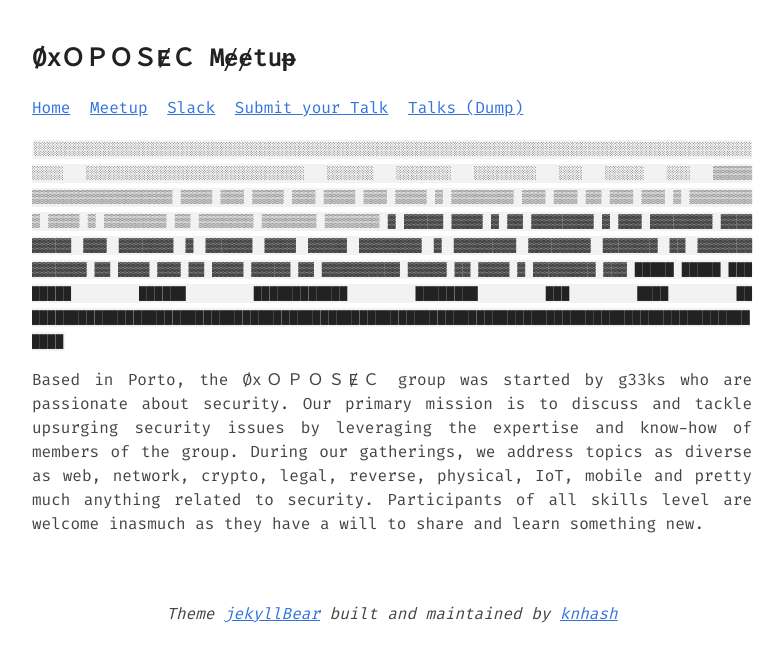
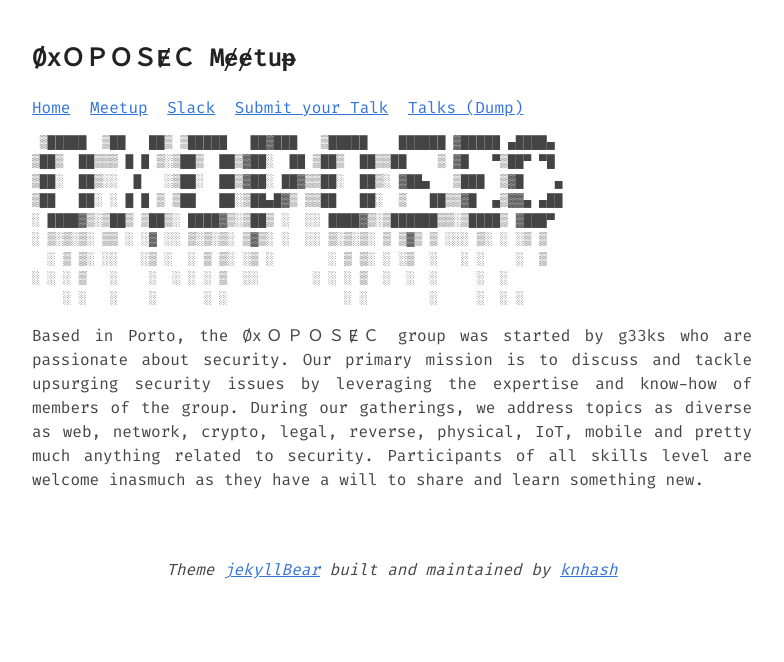
Before and after one commit to 0xOPOSEC/0xOPOSEC.github.io, a Jekyll site: the page built from index.md, in a window 1280 px wide. Shown: the top 662 px of the page, without its empty margins (248-1032 px from the left). Built offline with Jekyll 4.4.1, drawn with Linux system fonts in a browser that asks for light colours.

Commit message:
ASCII Art Update

```diff
--- a/index.md
+++ b/index.md
@@ -2,16 +2,17 @@
 layout: default
 title: Home
 ---
-``
-░░░░░░░░░░░░░░░░░░░░░░░░░░░░░░░░░░░░░░░░░░░░░░░░░░░░░░░░░░░░░░░░░░░░░░░░░░░░░░░░░░░░░░░░░░░░░░░░
-░░░░░░░░░░░░░░░░░░░░░░░░░░░░     ░░░░░░        ░░░░░░░     ░░░░░░░░      ░░░         ░░░░░   ░░░
-▒▒▒▒▒   ▒▒▒▒▒▒▒▒▒▒▒▒▒▒▒▒▒▒   ▒▒▒▒   ▒▒▒   ▒▒▒▒   ▒▒▒   ▒▒▒▒   ▒▒▒   ▒▒▒▒   ▒   ▒▒▒▒▒▒▒▒   ▒▒▒
-▒▒▒   ▒▒   ▒▒▒   ▒▒▒   ▒   ▒▒▒▒▒▒▒▒   ▒   ▒▒▒▒   ▒   ▒▒▒▒▒▒▒▒   ▒▒   ▒▒▒▒▒▒▒   ▒▒▒▒▒▒▒   ▒▒▒▒▒▒▒
-▓   ▓▓▓▓▓   ▓▓▓▓  ▓   ▓▓   ▓▓▓▓▓▓▓▓   ▓        ▓▓▓   ▓▓▓▓▓▓▓▓   ▓▓▓▓   ▓▓▓▓▓       ▓▓▓   ▓▓▓▓▓▓▓
-▓   ▓▓▓▓▓▓   ▓▓▓▓  ▓▓▓▓▓   ▓▓▓▓▓▓▓▓   ▓   ▓▓▓▓▓▓▓▓   ▓▓▓▓▓▓▓▓   ▓▓▓▓▓▓▓   ▓▓   ▓▓▓▓▓▓▓   ▓▓▓▓▓▓▓
-▓▓   ▓▓▓▓   ▓▓▓  ▓▓   ▓▓▓▓   ▓▓▓▓▓   ▓▓   ▓▓▓▓▓▓▓▓▓▓   ▓▓▓▓▓   ▓▓   ▓▓▓▓   ▓   ▓▓▓▓▓▓▓▓   ▓▓▓
-█████    █████   ███   █████     ██████   ████████████     ████████      ███         ████     ██
-████████████████████████████████████████████████████████████████████████████████████████████████
-``
+
+<pre style="background-color=#ffffff;">
+ ▒█████  ▒██   ██▒ ▒█████   ██▓███   ▒█████    ██████ ▓█████ ▄████▄
+▒██▒  ██▒▒▒ █ █ ▒░▒██▒  ██▒▓██░  ██ ▒██▒  ██▒▒██    ▒ ▓█   ▀▒██▀ ▀█
+▒██░  ██▒░░  █   ░▒██░  ██▒▓██░ ██▓▒▒██░  ██▒░ ▓██▄   ▒███  ▒▓█    ▄
+▒██   ██░ ░ █ █ ▒ ▒██   ██░▒██▄█▓▒ ▒▒██   ██░  ▒   ██▒▒▓█  ▄▒▓▓▄ ▄██
+░ ████▓▒░▒██▒ ▒██▒░ ████▓▒░▒██▒ ░  ░░ ████▓▒░▒██████▒▒░▒████▒ ▓███▀
+░ ▒░▒░▒░ ▒▒ ░ ░▓ ░░ ▒░▒░▒░ ▒▓▒░ ░  ░░ ▒░▒░▒░ ▒ ▒▓▒ ▒ ░░░ ▒░ ░ ░▒ ▒
+  ░ ▒ ▒░ ░░   ░▒ ░  ░ ▒ ▒░ ░▒ ░       ░ ▒ ▒░ ░ ░▒  ░   ░ ░    ░  ▒
+░ ░ ░ ▒   ░    ░  ░ ░ ░ ▒  ░░       ░ ░ ░ ▒  ░  ░  ░     ░  ░
+    ░ ░   ░    ░      ░ ░               ░ ░        ░     ░  ░ ░
+</pre>
 
 Based in Porto, the ØxＯＰＯＳɆＣ group was started by g33ks who are passionate about security. Our primary mission is to discuss and tackle upsurging security issues by leveraging the expertise and know-how of members of the group. During our gatherings, we address topics as diverse as web, network, crypto, legal, reverse, physical, IoT, mobile and pretty much anything related to security. Participants of all skills level are welcome inasmuch as they have a will to share and learn something new.
```
